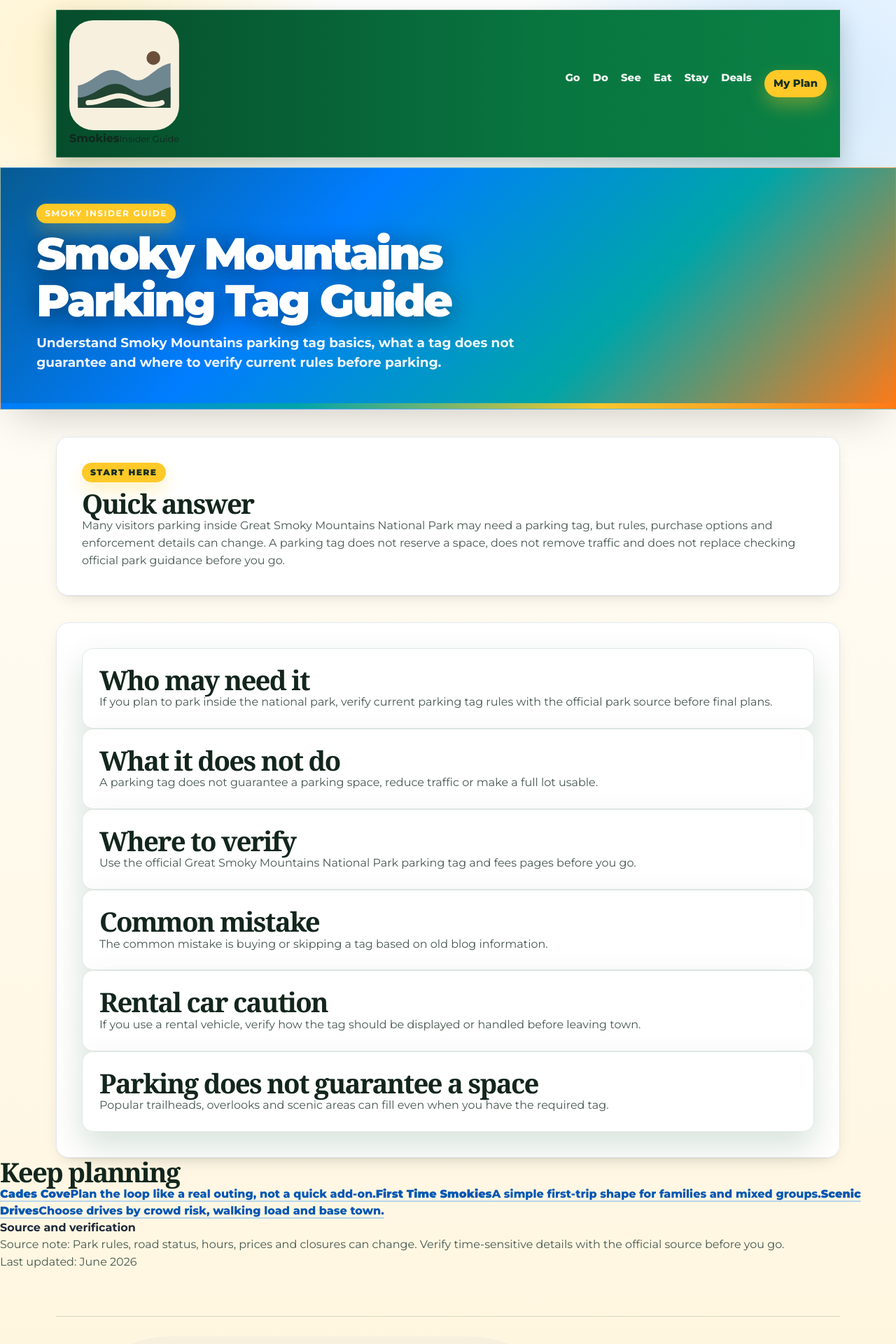
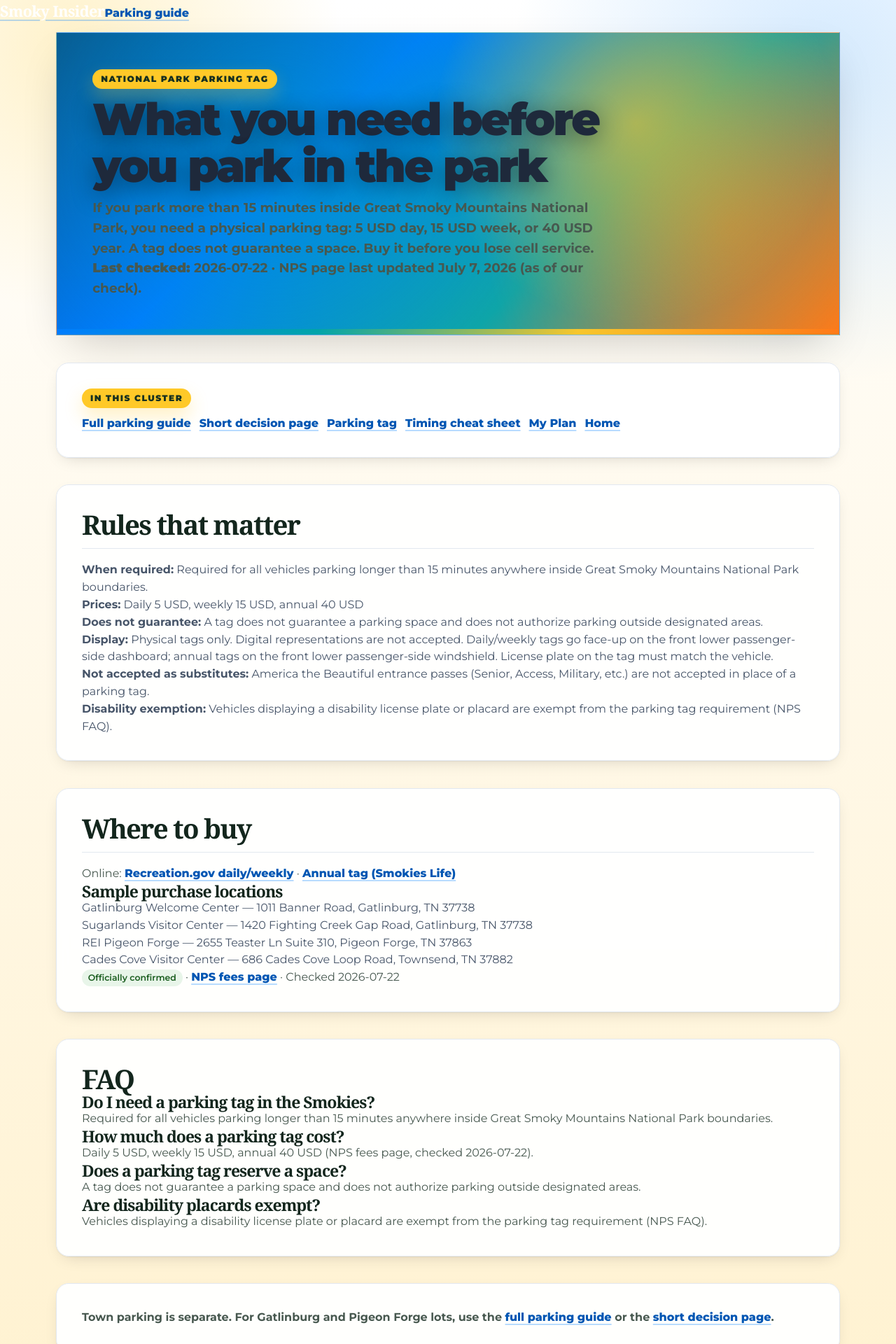
Before and after one commit to masondtorres/smokies-insider-guide, a Next.js app: page /parking-tag in a window 1280 px wide. Shown: the top 1920 px of the page at 70% size. Built offline with nearby package versions, Linux system fonts and the light colour scheme.

Commit message:
parking: upgrade /parking-tag with verified NPS tag facts

```diff
--- a/src/app/parking-tag/page.tsx
+++ b/src/app/parking-tag/page.tsx
@@ -1,12 +1,173 @@
 import type { Metadata } from "next";
-import { GuidePage } from "@/components/guide";
-import { guidePages } from "@/lib/smokiesData";
+import Link from "next/link";
+import { JsonLd } from "@/components/guide";
+import { npsTagFacts, LAST_CLUSTER_CHECK, parkingClusterNav } from "@/data/parking-places";
+import { breadcrumbSchema, faqSchema, webPageSchema } from "@/lib/seoSchema";
+
+const pageTitle = "Great Smoky Mountains Parking Tag Guide";
+const pageDescription =
+  "NPS parking tag prices, 15-minute rule, physical-display requirement, disability exemption, purchase links and what a tag does not guarantee.";
 
 export const metadata: Metadata = {
-  title: "Smoky Mountains Parking Tag Guide",
-  description: guidePages["/parking-tag"].description,
+  title: pageTitle,
+  description: pageDescription,
+  alternates: { canonical: "/parking-tag" },
+  openGraph: {
+    title: `${pageTitle} | Smoky Insider`,
+    description: pageDescription,
+    url: "https://www.smokyinsider.com/parking-tag",
+  },
 };
 
+const faqs = [
+  {
+    question: "Do I need a parking tag in the Smokies?",
+    answer: npsTagFacts.requiredWhen,
+  },
+  {
+    question: "How much does a parking tag cost?",
+    answer: `Daily ${npsTagFacts.prices.daily}, weekly ${npsTagFacts.prices.weekly}, annual ${npsTagFacts.prices.annual} (NPS fees page, checked ${npsTagFacts.dateChecked}).`,
+  },
+  {
+    question: "Does a parking tag reserve a space?",
+    answer: npsTagFacts.doesNotGuarantee,
+  },
+  {
+    question: "Are disability placards exempt?",
+    answer: npsTagFacts.disabilityExemption,
+  },
+];
+
 export default function ParkingTagPage() {
-  return <GuidePage page={guidePages["/parking-tag"]} path="/parking-tag" />;
+  return (
+    <main className="destination-page">
+      <header className="destination-header">
+        <Link className="wordmark" href="/">
+          Smoky Insider
+        </Link>
+        <Link className="back-link" href="/smokies-parking-trolley-guide">
+          Parking guide
+        </Link>
+      </header>
+
+      <section className="destination-hero">
+        <p className="eyebrow">National park parking tag</p>
+        <h1>What you need before you park in the park</h1>
+        <p className="seo-direct-copy">
+          If you park more than 15 minutes inside Great Smoky Mountains National Park, you need a
+          physical parking tag: {npsTagFacts.prices.daily} day, {npsTagFacts.prices.weekly} week, or{" "}
+          {npsTagFacts.prices.annual} year. A tag does not guarantee a space. Buy it before you lose
+          cell service.
+        </p>
+        <p>
+          <strong>Last checked:</strong> {LAST_CLUSTER_CHECK} · {npsTagFacts.npsUpdated}
+        </p>
+      </section>
+
+      <nav className="destination-section" aria-label="Parking cluster navigation">
+        <p className="eyebrow">In this cluster</p>
+        <div className="destination-actions">
+          {parkingClusterNav.map((item) => (
+            <Link key={item.href} href={item.href}>
+              {item.label}
+            </Link>
+          ))}
+        </div>
+      </nav>
+
+      <section className="destination-section">
+        <div className="destination-heading">
+          <h2>Rules that matter</h2>
+        </div>
+        <ul className="area-list">
+          <li>
+            <strong>When required:</strong> {npsTagFacts.requiredWhen}
+          </li>
+          <li>
+            <strong>Prices:</strong> Daily {npsTagFacts.prices.daily}, weekly{" "}
+            {npsTagFacts.prices.weekly}, annual {npsTagFacts.prices.annual}
+          </li>
+          <li>
+            <strong>Does not guarantee:</strong> {npsTagFacts.doesNotGuarantee}
+          </li>
+          <li>
+            <strong>Display:</strong> {npsTagFacts.display}
+          </li>
+          <li>
+            <strong>Not accepted as substitutes:</strong> {npsTagFacts.notAccepted}
+          </li>
+          <li>
+            <strong>Disability exemption:</strong> {npsTagFacts.disabilityExemption}
+          </li>
+        </ul>
+      </section>
+
+      <section className="destination-section">
+        <div className="destination-heading">
+          <h2>Where to buy</h2>
+        </div>
+        <p>
+          Online:{" "}
+          <a href={npsTagFacts.purchaseOnline.dailyWeekly} target="_blank" rel="noopener noreferrer">
+            Recreation.gov daily/weekly
+          </a>
+          {" · "}
+          <a href={npsTagFacts.purchaseOnline.annual} target="_blank" rel="noopener noreferrer">
+            Annual tag (Smokies Life)
+          </a>
+        </p>
+        <h3>Sample purchase locations</h3>
+        <ul className="area-list">
+          {npsTagFacts.samplePurchaseLocations.map((loc) => (
+            <li key={loc.address}>
+              {loc.name} — {loc.address}
+            </li>
+          ))}
+        </ul>
+        <p>
+          <span className="verify-badge">{npsTagFacts.verification}</span> ·{" "}
+          <a href={npsTagFacts.officialSource} target="_blank" rel="noopener noreferrer">
+            NPS fees page
+          </a>{" "}
+          · Checked {npsTagFacts.dateChecked}
+        </p>
+      </section>
+
+      <section className="destination-section seo-faq-panel">
+        <h2>FAQ</h2>
+        <div className="seo-faq-list">
+          {faqs.map((item) => (
+            <article key={item.question}>
+              <h3>{item.question}</h3>
+              <p>{item.answer}</p>
+            </article>
+          ))}
+        </div>
+      </section>
+
+      <aside className="destination-section source-note">
+        <p>
+          Town parking is separate. For Gatlinburg and Pigeon Forge lots, use the{" "}
+          <Link href="/smokies-parking-trolley-guide">full parking guide</Link> or the{" "}
+          <Link href="/go/parking">short decision page</Link>.
+        </p>
+      </aside>
+
+      <JsonLd
+        data={webPageSchema({
+          path: "/parking-tag",
+          title: pageTitle,
+          description: pageDescription,
+          dateModified: LAST_CLUSTER_CHECK,
+        })}
+      />
+      <JsonLd
+        data={breadcrumbSchema([
+          { name: "Home", url: "/" },
+          { name: "Parking tag", url: "/parking-tag" },
+        ])}
+      />
+      <JsonLd data={faqSchema(faqs)} />
+    </main>
+  );
 }
```
